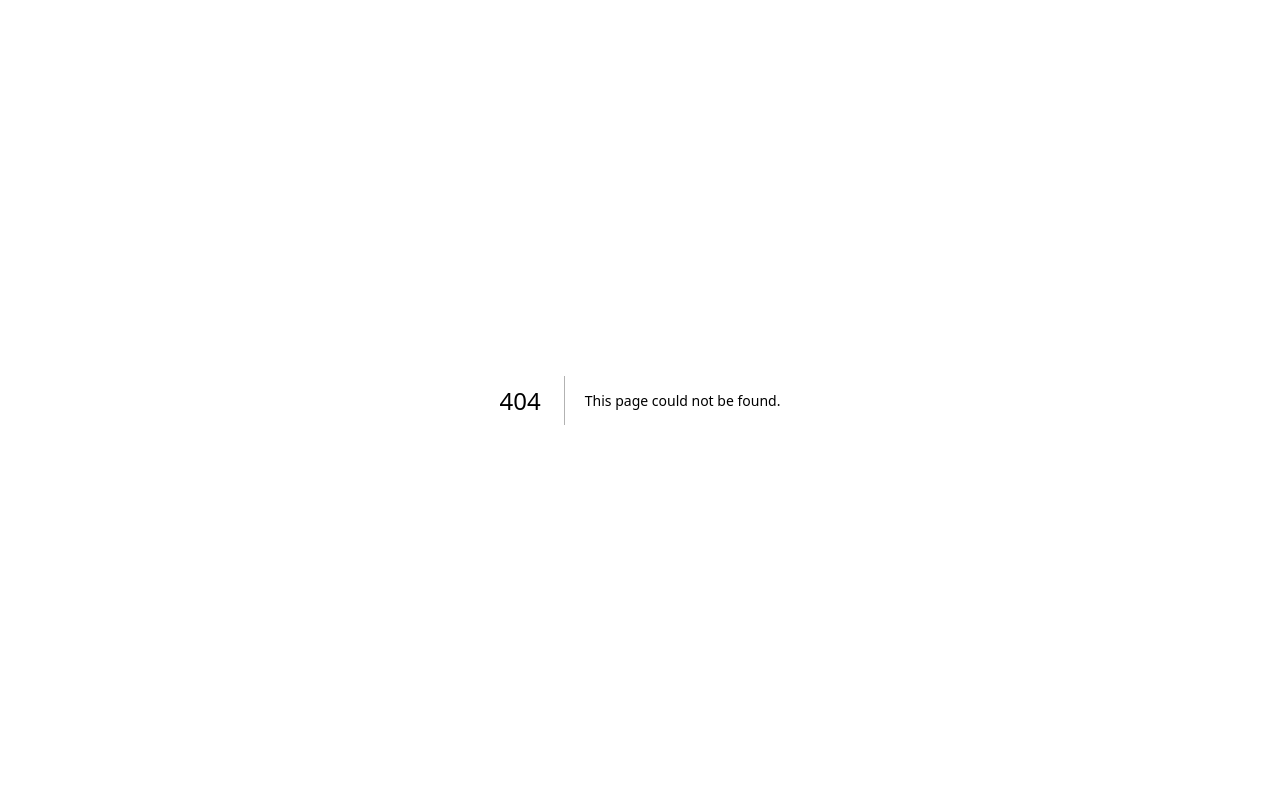
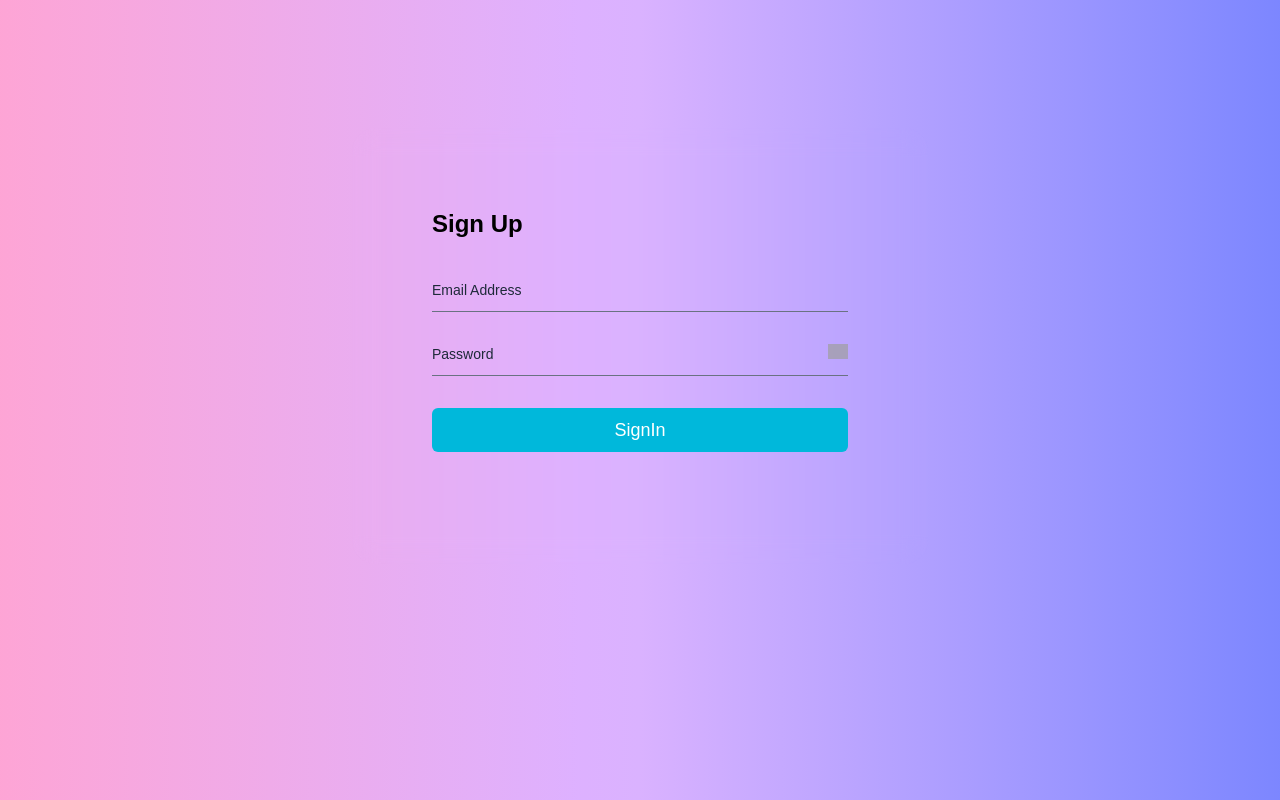
Before and after one commit to Puriahn/resume_maker, a Next.js app in the folder Front/: page /Auth/signIn in a window 1280 px wide. Before the commit this address had no page. Built offline with nearby package versions, Linux system fonts and the light colour scheme; grey boxes are pictures that could not be loaded.

Commit message:
auth pages almost completed and library installed

```diff
--- a/Front/package.json
+++ b/Front/package.json
@@ -10,6 +10,9 @@
     "format": "biome format --write"
   },
   "dependencies": {
+    "@dnd-kit/core": "^6.3.1",
+    "@dnd-kit/sortable": "^10.0.0",
+    "@dnd-kit/utilities": "^3.2.2",
     "@emotion/react": "^11.14.0",
     "@emotion/styled": "^11.14.1",
     "@hookform/resolvers": "^5.2.2",
--- /dev/null
+++ b/Front/src/app/Auth/signIn/action.tsx
@@ -0,0 +1,43 @@
+"use server";
+import axios from "axios";
+import api from "@/libb/axios";
+import { redirect } from "next/navigation";
+import { setAccessToken, setRefreshToken } from "@/libb/token";
+export type FormState = {
+  error: string | null;
+  success: string | null;
+};
+
+export async function loginAction(
+  prevState: FormState,
+  formData: FormData,
+): Promise<FormState> {
+  const email = formData.get("email") as string;
+  const password = formData.get("password") as string;
+
+  try {
+    const response = await api.post("/jwt/login/", {
+      email: email,
+      password: password
+    });
+    console.log(response)
+    await setAccessToken(response.data.access)
+    await setRefreshToken(response.data.refresh)
+    return { success: "successed", error: null };
+  } catch (error: any) {
+    if (axios.isAxiosError(error)) {
+      const errorMessage =
+        error.response?.data?.message ||
+        "خطایی در برقراری ارتباط با سرور رخ داد";
+      return {
+        error: errorMessage,
+        success: null,
+      };
+    }
+
+    return {
+      error: "یک خطای غیرمنتظره رخ داد",
+      success: null,
+    };
+  }
+}
--- /dev/null
+++ b/Front/src/app/Auth/signIn/page.tsx
@@ -0,0 +1,153 @@
+"use client";
+import { useState, useEffect, startTransition } from "react";
+import { loginAction, FormState } from "./action";
+import { useActionState } from "react";
+import { getAccessToken } from "@/libb/token";
+import { toast } from "sonner";
+import { useForm } from "react-hook-form";
+import { zodResolver } from "@hookform/resolvers/zod";
+import { z } from "zod";
+import { useRouter } from "next/navigation";
+
+const signupSchema = z.object({
+  email: z.string().email("Invalid email address"),
+  password: z.string().min(8, "Password must be at least 8 characters"),
+});
+
+type SignupInput = z.infer<typeof signupSchema>;
+
+const initialState: FormState = {
+  error: null,
+  success: null,
+};
+
+export default function SignIn() {
+  const [showPassword, setShowPassword] = useState(false);
+  const [state, formAction, isPending] = useActionState(
+    loginAction,
+    initialState,
+  );
+  const router = useRouter();
+
+  useEffect(() => {
+    console.log(state);
+
+    if (state?.success) {
+      toast.success("Login successful!");
+
+      const timer = setTimeout(() => {
+        router.push("/");
+      }, 2000);
+
+      return () => clearTimeout(timer);
+    }
+
+    if (state?.error) {
+      toast.error(state.error);
+    }
+  }, [state, router]);
+
+  const {
+    register,
+    handleSubmit,
+    formState: { errors },
+  } = useForm<SignupInput>({
+    resolver: zodResolver(signupSchema),
+  });
+
+  const processForm = (data: SignupInput) => {
+    const formData = new FormData();
+    formData.append("email", data.email);
+    formData.append("password", data.password);
+    startTransition(() => {
+      formAction(formData);
+    });
+  };
+
+  return (
+    <div className="bg-linear-to-r from-pink-300 via-purple-300 to-indigo-400 h-screen pt-32">
+      <div className="px-4 py-10 rounded-3xl sm:p-20 mx-5 md:max-w-xl md:mx-auto backdrop-blur-md">
+        <div className="max-w-md mx-auto">
+          <h1 className="text-2xl text-black font-semibold">Sign Up</h1>
+
+          <form
+            onSubmit={handleSubmit(processForm)}
+            className="divide-y divide-gray-200"
+          >
+            <div className="py-8 text-base leading-6 text-gray-800 space-y-4 sm:text-lg sm:leading-7">
+              <div className="relative">
+                <input
+                  autoComplete="email"
+                  {...register("email")}
+                  type="text"
+                  id="email"
+                  suppressHydrationWarning
+                  className="peer placeholder-transparent h-10 w-full border-b border-gray-500 focus:outline-none focus:border-black bg-transparent"
+                  placeholder="Email"
+                />
+                <label
+                  htmlFor="email"
+                  className="absolute left-0 -top-3.5 text-sm transition-all peer-placeholder-shown:top-2 peer-focus:-top-3.5"
+                >
+                  Email Address
+                </label>
+                {errors.email && (
+                  <p className="text-red-600 text-xs mt-1">
+                    {errors.email.message}
+                  </p>
+                )}
+              </div>
+
+              <div className="relative mt-6">
+                <input
+                  autoComplete="new-password"
+                  {...register("password")}
+                  id="password"
+                  suppressHydrationWarning
+                  type={showPassword ? "text" : "password"}
+                  className="peer placeholder-transparent h-10 w-full border-b border-gray-500 focus:outline-none focus:border-black bg-transparent pr-10"
+                  placeholder="Password"
+                />
+                <label
+                  htmlFor="password"
+                  className="absolute left-0 -top-3.5 text-sm transition-all peer-placeholder-shown:top-2 peer-focus:-top-3.5"
+                >
+                  Password
+                </label>
+                <div
+                  className="absolute right-0 top-2 cursor-pointer z-10"
+                  onClick={() => setShowPassword(!showPassword)}
+                >
+                  <img
+                    src="https://img.icons8.com/ios-glyphs/30/visible--v1.png"
+                    width="20"
+                    className="opacity-70"
+                    alt="toggle"
+                  />
+                </div>
+                {errors.password && (
+                  <p className="text-red-600 text-xs mt-1">
+                    {errors.password.message}
+                  </p>
+                )}
+              </div>
+
+              <div className="relative pt-4">
+                <button
+                  disabled={isPending || !!state?.success}
+                  className="bg-cyan-500 text-white rounded-md px-4 py-2 disabled:bg-gray-400 w-full transition-colors"
+                >
+                  {isPending
+                    ? "pending..."
+                    : state?.success
+                      ? "Redirecting..."
+                      : "SignIn"}
+                </button>
+              </div>
+            </div>
+          </form>
+        </div>
+      </div>
+    </div>
+  );
+}
--- a/Front/src/libb/axios.ts
+++ b/Front/src/libb/axios.ts
@@ -3,7 +3,7 @@ import axios, { AxiosRequestConfig, AxiosResponse } from "axios";
 import { getAccessToken,setAccessToken,
   getRefreshToken,
   clearTokens, } from "./token";
-export const base_url="http://127.0.0.1:8000"
+export const base_url="http://127.0.0.1:8000/api/users"
 const api = axios.create({
   baseURL: base_url,
   withCredentials: true,
```
Also changed, not shown: 1 other file (tests, documents, lock files or other folders).
